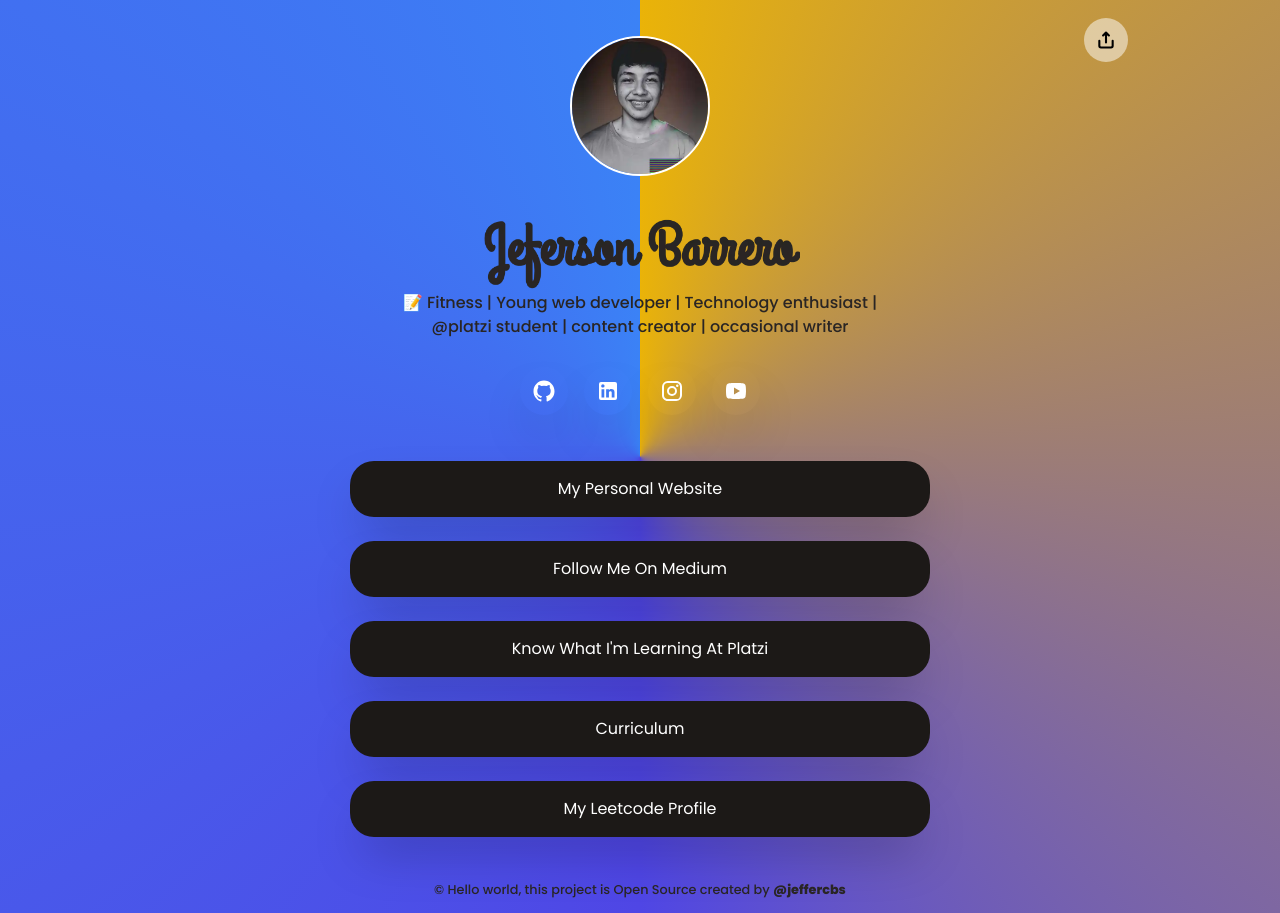
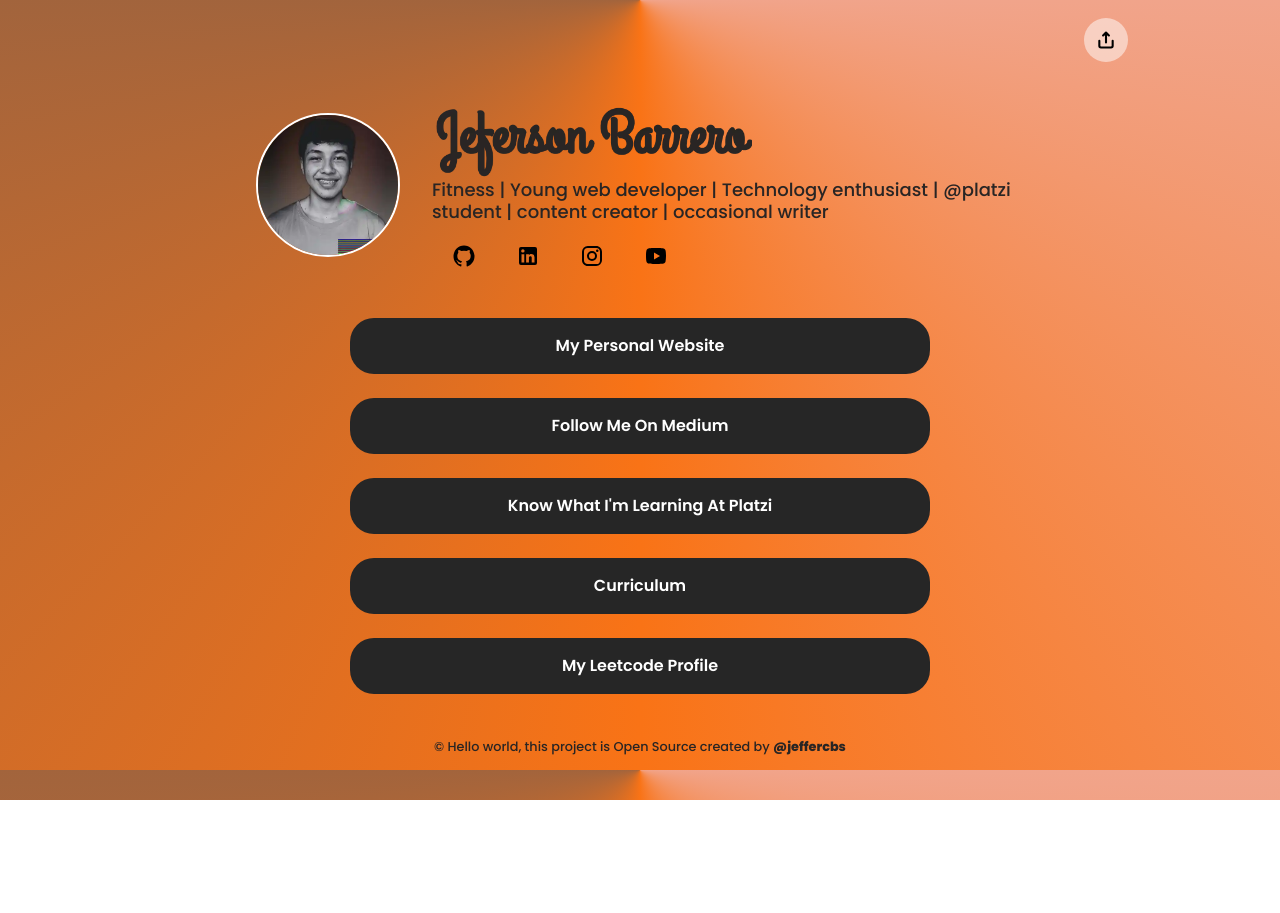
Before and after one commit to jeffercbs/linktree, a Svelte app: page / in a window 1280 px wide. After the commit the page ends 800 px from the top, so only its background shows below. Built offline with nearby package versions, Linux system fonts and the light colour scheme.

Commit message:
customize

```diff
--- a/src/App.svelte
+++ b/src/App.svelte
@@ -12,18 +12,12 @@
 <main>
    <Header />
 
-   <div class="subHeader">
-      <img
-         src="/jeferson.webp"
-         width="140"
-         height="140"
-         alt="jeferson barrero"
-         class="rounded-full border-2 border-white"
-      />
+   <div class="heading">
+      <img src="/jeferson.webp" width="auto" alt="avatar" class="avatar" />
 
-      <div class="pt-8">
-         <img src="/text.webp" width="320" class="mx-auto" alt="" />
-         <p class="text-base font-medium">{desc}</p>
+      <div class="flex flex-col lg:items-start items-center lg:text-left">
+         <img src="/text.webp" width="320" alt="Jeferson Barrero" />
+         <p class="text-lg leading-tight font-medium">{desc}</p>
          <Social />
       </div>
    </div>
@@ -31,7 +25,7 @@
    <div class="flex flex-col w-11/12 lg:w-3/5 mx-auto mb-12">
       {#each LINKTREE.links.primarys as btn}
          <Button type={btn.type} href={btn.link} primary>
-            <span>{btn.text}</span>
+            <span class="text-sm lg:text-base">{btn.text}</span>
          </Button>
       {/each}
    </div>
@@ -41,7 +35,7 @@
    {/if}
 
    <footer class="absolute inset-x-0 bottom-0 my-3">
-      <small class="font-medium">
+      <small class="font-medium leading-tight">
          &copy; Hello world, this project is Open Source created by <a
             href="http://github.com/jeffercbs"
             target="_blank"
@@ -53,7 +47,10 @@
 </main>
 
 <style>
-   .subHeader {
-      @apply flex flex-col justify-center items-center text-center max-w-lg mx-auto my-5;
+   .heading {
+      @apply flex lg:flex-row flex-col items-center gap-4 lg:gap-8 max-w-3xl mx-auto py-8 mt-12;
+   }
+   .avatar {
+      @apply rounded-full border-2 lg:w-36 w-40 border-white object-fill;
    }
 </style>
--- a/src/app.postcss
+++ b/src/app.postcss
@@ -3,7 +3,7 @@
 @tailwind base;
 
 body {
-   @apply flex flex-col relative m-0 place-items-center bg-[conic-gradient(var(--tw-gradient-stops))] from-yellow-500 via-indigo-600 to-blue-500 text-brawnis;
+   @apply flex flex-col relative m-0 place-items-center bg-[conic-gradient(at_top,_var(--tw-gradient-stops))] from-purple-200 via-orange-500 to-gray-600 text-brawnis;
    font-family: "Poppins", sans-serif;
 }
 
--- a/src/components/Button.svelte
+++ b/src/components/Button.svelte
@@ -32,7 +32,7 @@
 
 <style>
    .btn {
-      @apply relative text-white flex justify-center items-center my-2 shadow-2xl;
+      @apply relative text-white flex justify-center items-center my-2 font-semibold;
    }
    .icon-hover {
       @apply hidden justify-center items-center w-9 h-9 absolute -top-2 -right-2 bg-white rounded-full p-2;
--- a/src/components/Header.svelte
+++ b/src/components/Header.svelte
@@ -22,7 +22,12 @@
          height="50"
          class="rounded-full"
       />
-      <img src="text.webp" alt="" width="200px" />
+      <img
+         src="text.webp"
+         alt="jeferson barrero"
+         class="md:flex hidden"
+         width="200px"
+      />
    {/if}
    <button
       class="btn-share"
--- a/src/components/Social.svelte
+++ b/src/components/Social.svelte
@@ -11,27 +11,25 @@
 
 <div class="social-links">
    <Button href={social.github} type="icon">
-      <Github width="50" height="50" color="white" />
+      <Github width="50" height="50" color="black" />
    </Button>
    <Button href={social.linkedin} type="icon">
-      <Linkedin width="50" height="50" color="white" />
+      <Linkedin width="50" height="50" color="black" />
    </Button>
    <Button href={social.instagram} type="icon">
-      <Instagram width="50" height="50" color="white" />
+      <Instagram width="50" height="50" color="black" />
    </Button>
    <Button href={social.youtube} type="icon">
-      <Youtube width="50" height="50" color="white" />
+      <Youtube width="50" height="50" color="black" />
    </Button>
 </div>
 
 <style>
    .social-links {
+      @apply lg:justify-start justify-center;
       display: flex;
       flex-wrap: wrap;
-      justify-content: center;
-      align-items: center;
       width: 100%;
       height: 50px;
-      margin: 20px 0;
    }
 </style>
--- a/src/consts.js
+++ b/src/consts.js
@@ -2,9 +2,8 @@ const LINKTREE = {
    user: {
       name: "jeferson Barrero",
       username: "jeffercbs",
-      link: "https://jeffercbsLINKTREE.vercel.app",
-      avatar: "https://github.com/jeffercbs.png",
-      desc: "📝 Fitness | Young web developer | Technology enthusiast | @platzi student | content creator | occasional writer",
+      url: "https://jeffercbs.me",
+      desc: "Fitness | Young web developer | Technology enthusiast | @platzi student | content creator | occasional writer",
    },
    links: {
       primarys: [
--- a/tailwind.config.cjs
+++ b/tailwind.config.cjs
@@ -4,7 +4,7 @@ const config = {
    theme: {
       extend: {
          colors: {
-            primary: "#1c1917",
+            primary: "#262626",
             brawnis: "#292524",
             grey: "#e9ecef",
          },
```
Also changed, not shown: public/robots.txt, src/assets/svelte.svg (deleted), 1 other file (tests, documents, lock files or other folders).
